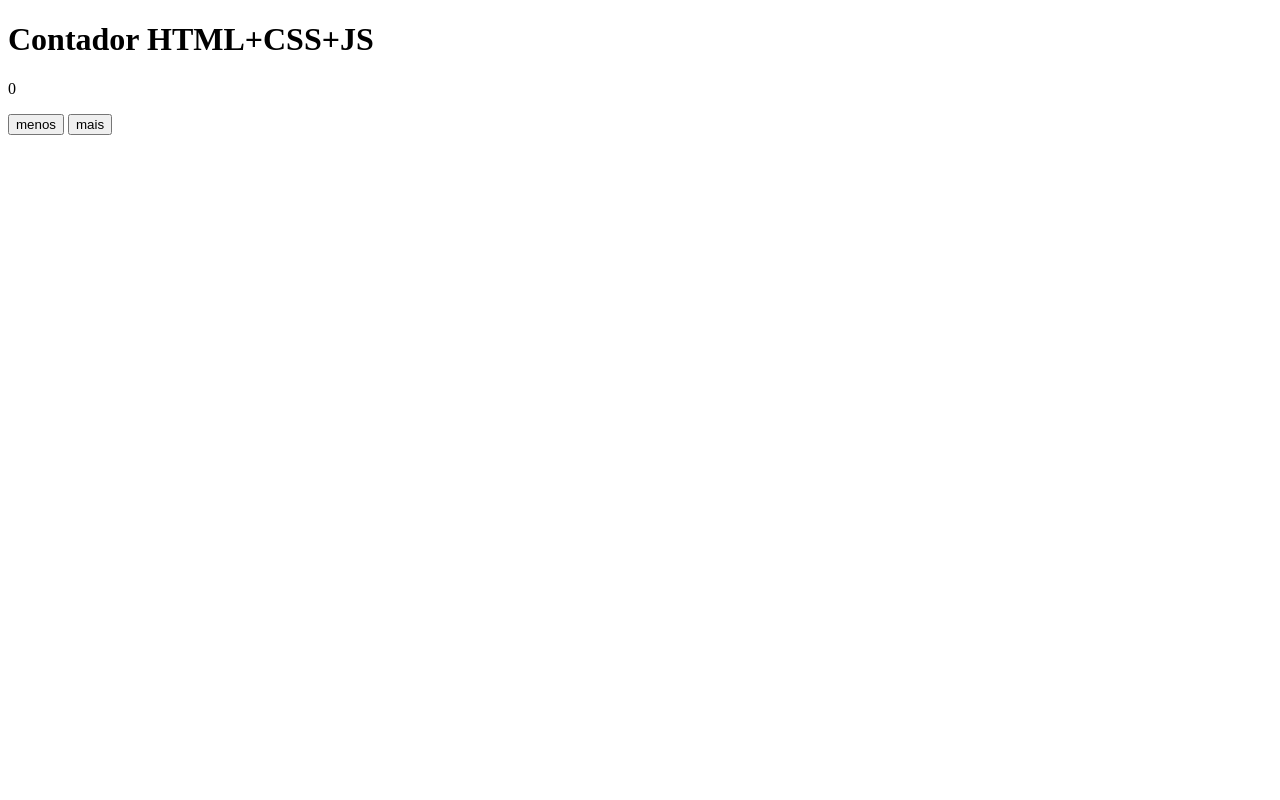
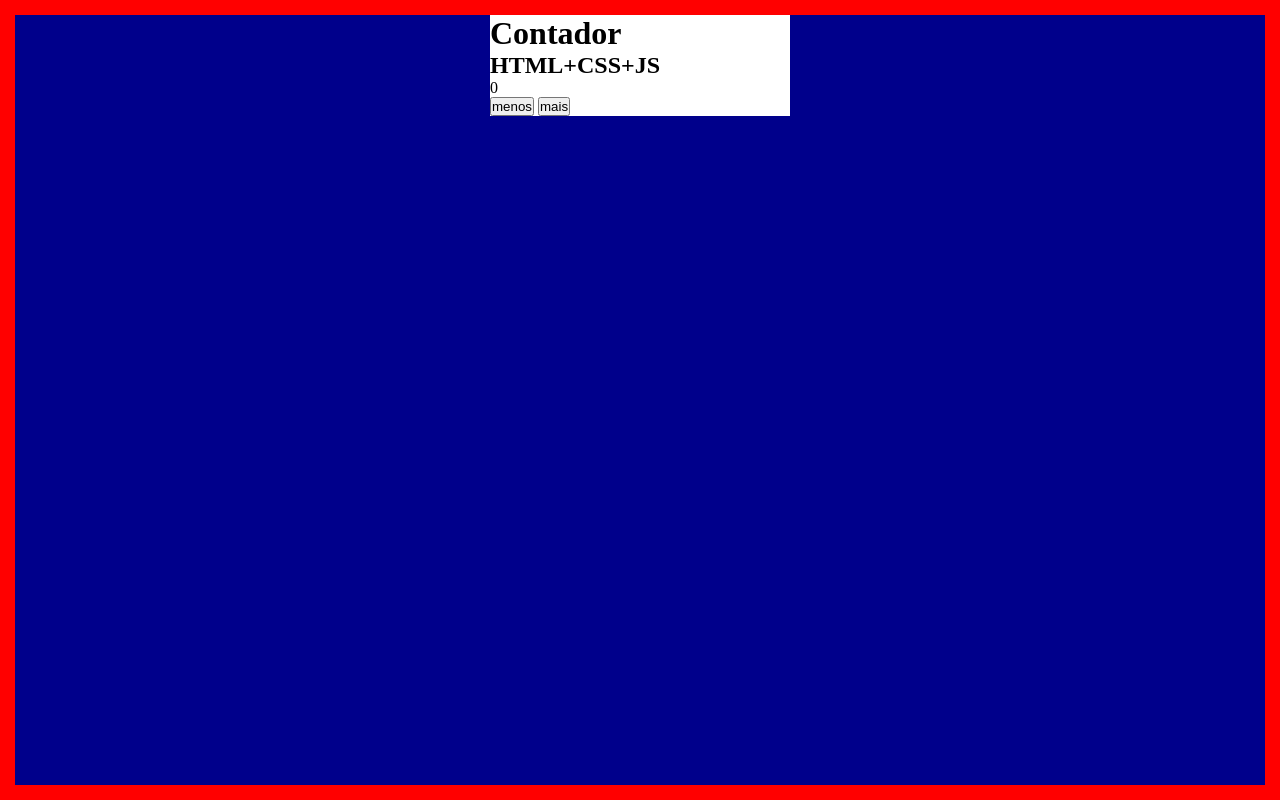
Before and after one commit to hellyzeu/contador, a plain HTML site: page index.html in a window 1280 px wide. Drawn offline with Linux system fonts and the light colour scheme.

Commit message:
Usando CSS para o body ficar ocupando 100% do View Height (100vh)

```diff
--- a/index.html
+++ b/index.html
@@ -3,11 +3,34 @@
 
 <head>
   <title>Contador</title>
+  <style>
+    * {
+      margin: 0;
+      padding: 0;
+      box-sizing: border-box;
+    }
+
+    body {
+      background: darkblue;
+      border: 15px solid red;
+      height: 100vh;
+    }
+    .container {
+      background: white;
+      max-width: 300px;
+      margin-left: auto;
+      margin-right: auto;
+      margin-top: auto;
+      margin-bottom: auto;
+    }
+  </style>
 </head>
 
 <body>
+  <div class="container">
     <header>
-    <h1>Contador HTML+CSS+JS</h1>
+      <h1>Contador</h1>
+      <h2>HTML+CSS+JS</h2>
     </header>
     <main>
       <p id="number">0</p>
@@ -16,6 +39,7 @@
       <button onclick="menos()">menos</button>
       <button onclick="mais()">mais</button>
     </footer>
+  </div>
   <script>
     function menos() {
       console.log("menos...")
```
Lines whose indentation alone changed are shown as unchanged.
